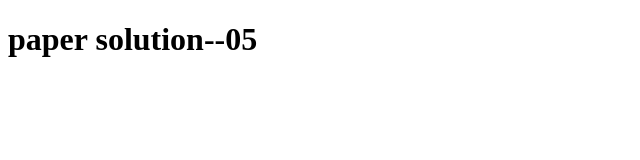
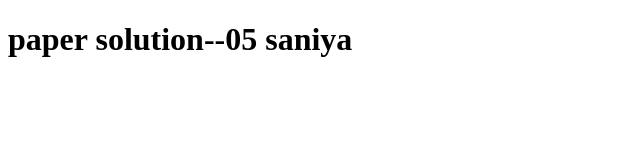
Before and after one commit to saniya-tirgar/paper-solution-2, a plain HTML site: page index.html in a window 1280 px wide. Shown: the whole page, without its empty margins (0-640 px from the left). Drawn offline with Linux system fonts and the light colour scheme.

Commit message:
second commit

```diff
--- a/index.html
+++ b/index.html
@@ -6,6 +6,6 @@
     <title>Document</title>
 </head>
 <body>
-    <h1>paper solution--05 </h1>
+    <h1>paper solution--05 saniya</h1>
 </body>
 </html>
```
